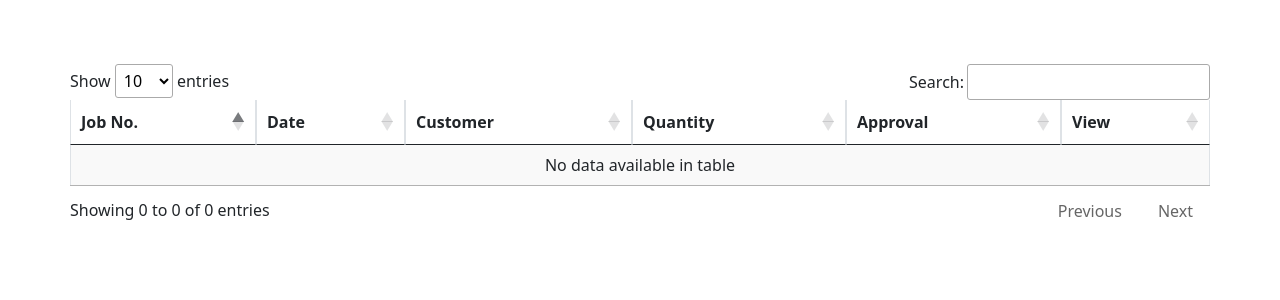
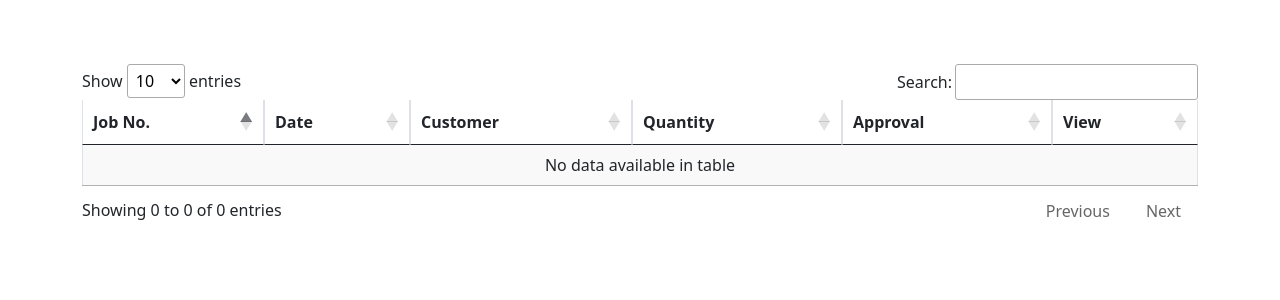
Before and after one commit to gimantha23/concrete_erp, a PHP site: page /Pages/accounts.php in a window 1280 px wide. Shown: the part 210-510 px from the top of the page. Run offline with PHP 8.4, Linux system fonts and the light colour scheme; the visitor is signed in with stand-in values (Sample User, id 1); data that the repository does not hold is empty; some libraries are stand-ins or nearby versions.

Commit message:
fixed container padding

```diff
--- a/assets/css/mainStyles.css
+++ b/assets/css/mainStyles.css
@@ -1,3 +1,3 @@
 .page-spacing{
-    padding: 5% 0%;
+    padding: 5% var(--bs-gutter-x,.75rem) 5% var(--bs-gutter-x,.75rem);
 }
```
